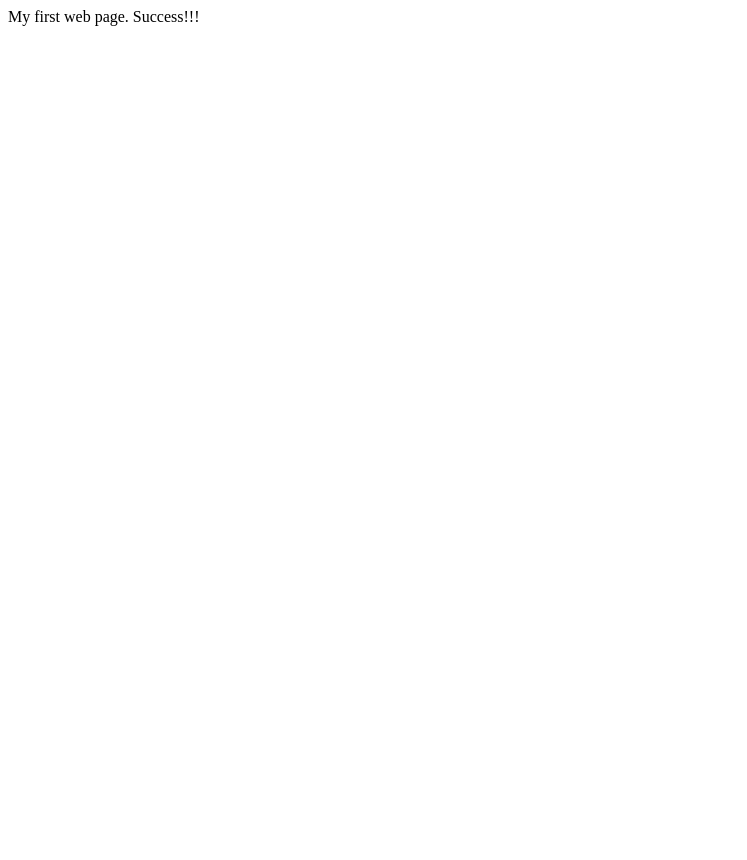
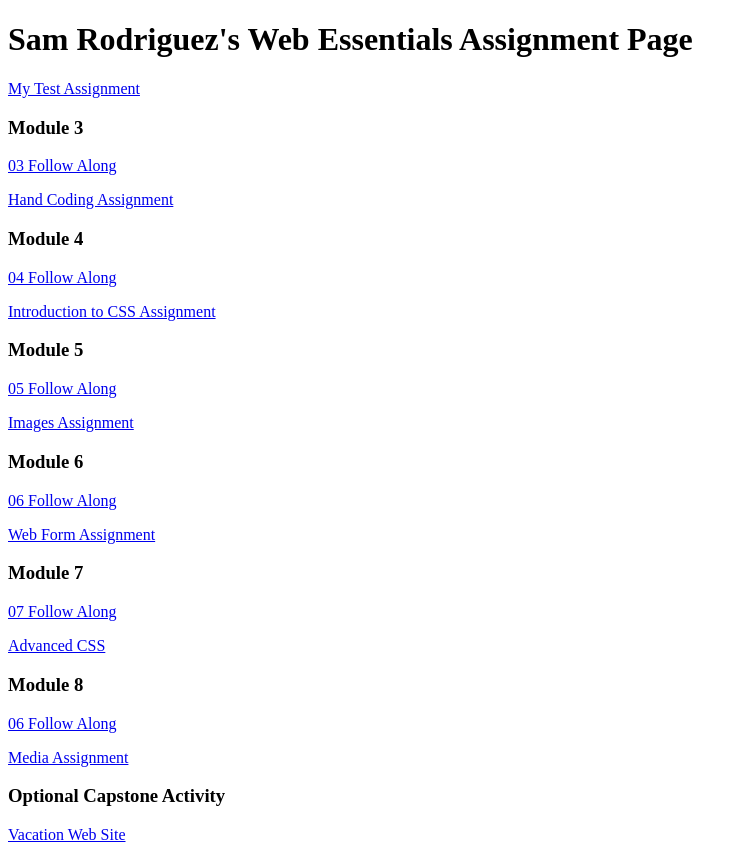
Before and after one commit to samzrod/dwdd1600, a plain HTML site: page index.html in a window 1280 px wide. Shown: the whole page, without its empty margins (0-747 px from the left). Before the commit the page ends 800 px from the top, so only its background shows below. Drawn offline with Linux system fonts and the light colour scheme.

Commit message:
Update index.html

```diff
--- a/index.html
+++ b/index.html
@@ -1,10 +1,39 @@
 <!DOCTYPE html>
-<head>
-<title>Sam Rodriguez's Website</title>
-</head>
-<body>
-My first web page. Success!!!
+<html lang="en">
+	<head>
+		<meta charset="UTF-8">
+		<meta name="viewport" content="width=device-width, initial-scale=1.0">
+		<title>dwdd 1600 assignment list page</title>
+	</head>
+	<body>
+		<h1>Sam Rodriguez's Web Essentials Assignment Page</h1>
+		<p><a href="01test">My Test Assignment</a></p>
 
+		<h3>Module 3</h3>
+		<p><a href="03follow-along">03 Follow Along</a></p>
+		<p><a href="03hand-coding">Hand Coding Assignment</a></p>
 
+		<h3>Module 4</h3>
+		<p><a href="04follow-along">04 Follow Along</a></p>
+		<p><a href="04intro-css">Introduction to CSS Assignment</a></p>
 
+		<h3>Module 5</h3>
+		<p><a href="05follow-along">05 Follow Along</a></p>
+		<p><a href="05images">Images Assignment</a></p>
+
+		<h3>Module 6</h3>
+		<p><a href="06follow-along">06 Follow Along</a></p>
+		<p><a href="06form">Web Form Assignment</a></p>
+
+		<h3>Module 7</h3>
+		<p><a href="07follow-along">07 Follow Along</a></p>
+		<p><a href="07advanced-css">Advanced CSS</a></p>
+
+		<h3>Module 8</h3>
+		<p><a href="08follow-along">06 Follow Along</a></p>
+		<p><a href="08media">Media Assignment</a></p>
+
+		<h3>Optional Capstone Activity</h3>
+		<p><a href="vacation">Vacation Web Site</a></p>
+	</body>
 </html>
```
